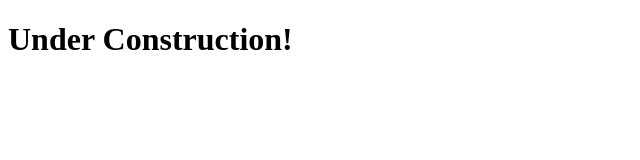
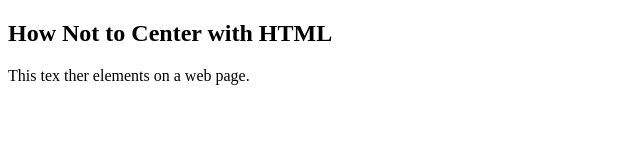
Before and after one commit to AbuYousufJY/abuyousufjy.github.io, a plain HTML site: page index.html in a window 1280 px wide. Shown: the whole page, without its empty margins (0-640 px from the left). Drawn offline with Linux system fonts and the light colour scheme.

Commit message:
Update index.html

```diff
--- a/index.html
+++ b/index.html
@@ -25,10 +25,11 @@
       logged_in_greeting="Hablemos?"
       logged_out_greeting="Hablemos?"
       minimized='false'>
-    </div>
-    <div>
-    <h1> Under Construction! </h1>
-    </div>
+
+         <h2>How Not to Center with HTML</h2>
+         <p>This tex ther elements on a web page.</p>
+
+
 
 
 
```
